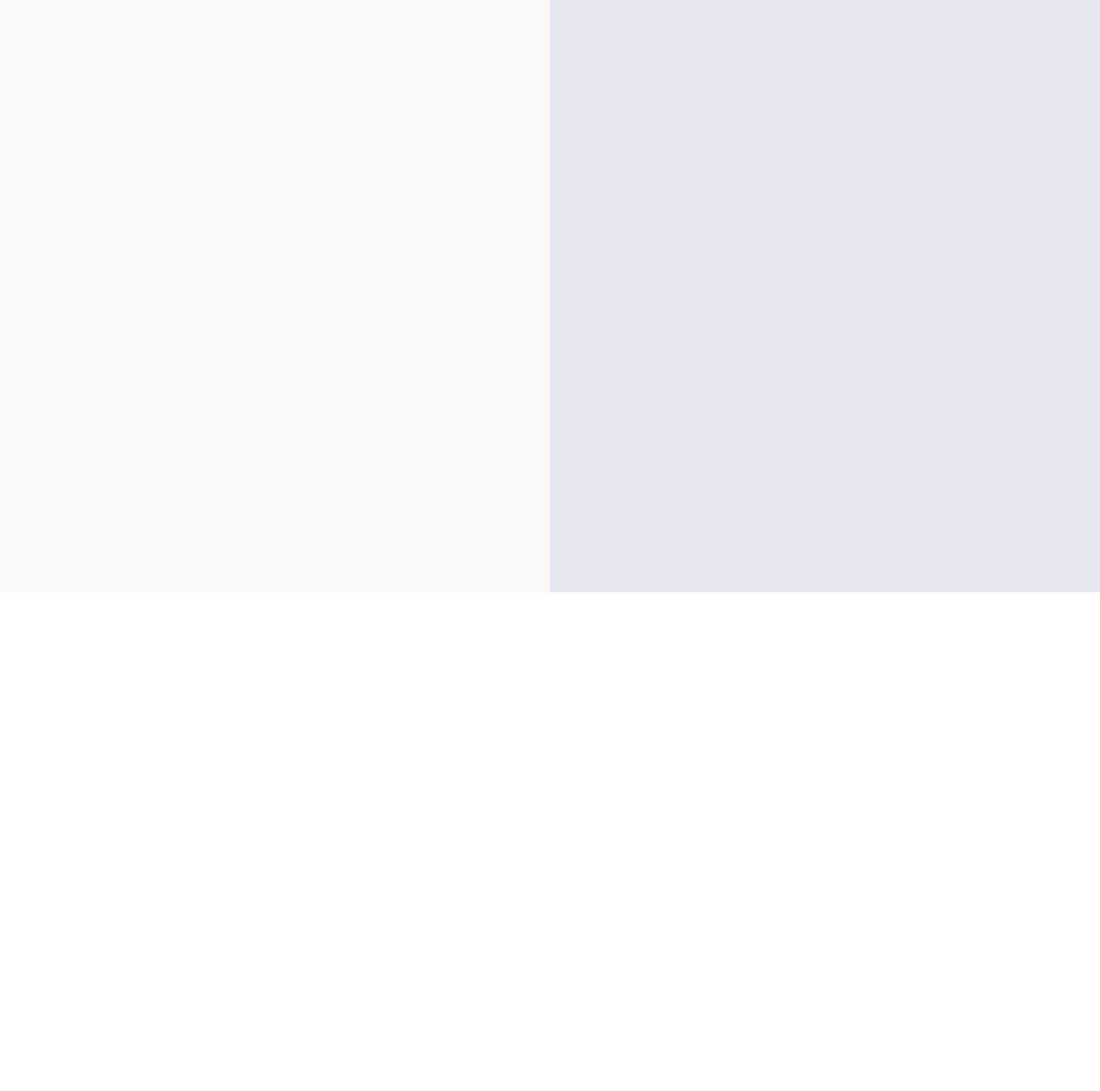
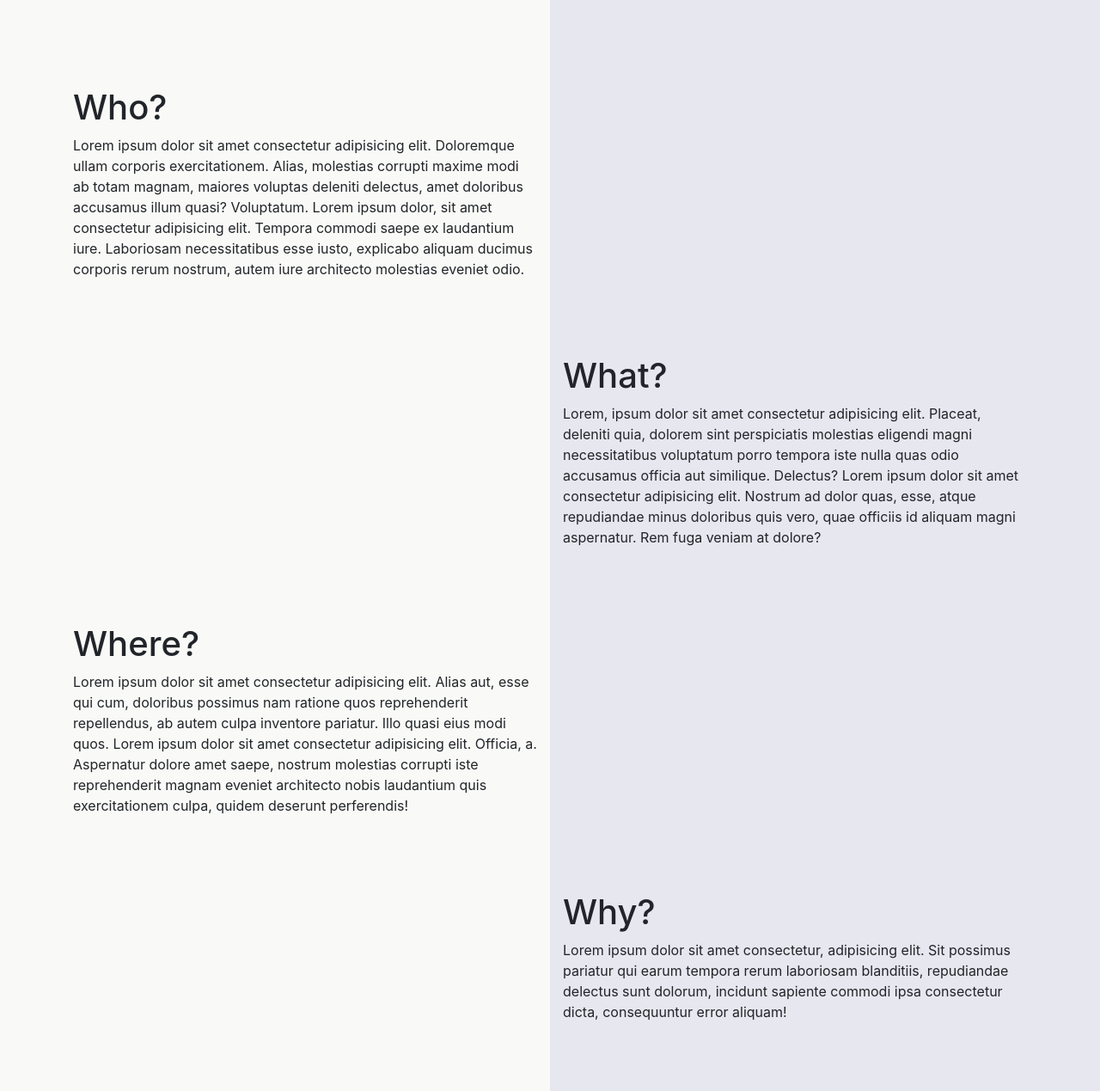
Before and after one commit to shelbyreins/updated-portfolio, a plain HTML site: page about.html in a window 1280 px wide. Shown: the part 111-1380 px from the top of the page at 86% size. Before the commit the page ends 800 px from the top, so only its background shows below. Drawn offline with nearby package versions, Linux system fonts and the light colour scheme.

Commit message:
add placeholders for set up

```diff
--- a/about.html
+++ b/about.html
@@ -18,7 +18,8 @@
 
 
     <nav class="navbar navbar-expand-lg navbar-light nav-link">
-            <a href="index.html"><img id="logo" src="images/logo1.png" alt="logo" ></a>        <button class="navbar-toggler" type="button" data-toggle="collapse" data-target="#navbarSupportedContent"
+        <a href="index.html"><img id="logo" src="images/logo1.png" alt="logo"></a> <button class="navbar-toggler"
+            type="button" data-toggle="collapse" data-target="#navbarSupportedContent"
             aria-controls="navbarSupportedContent" aria-expanded="false" aria-label="Toggle navigation">
             <span class="navbar-toggler-icon"></span>
         </button>
@@ -38,6 +39,45 @@
         </div>
     </nav>
 
+    <div class="container">
+        <div class="row pt-5 mt-5">
+            <div class="col-md-6 col-sm-12">
+                <h1>Who?</h1>
+                <p class="aboutMe">Lorem ipsum dolor sit amet consectetur adipisicing elit. Doloremque ullam corporis exercitationem. Alias, molestias corrupti maxime modi ab totam magnam, maiores voluptas deleniti delectus, amet doloribus accusamus illum quasi? Voluptatum. Lorem ipsum dolor, sit amet consectetur adipisicing elit. Tempora commodi saepe ex laudantium iure. Laboriosam necessitatibus esse iusto, explicabo aliquam ducimus corporis rerum nostrum, autem iure architecto molestias eveniet odio.</p>
+            </div>
+            <div class="col-md-6"></div>
+        </div>
+
+            <div class="row pt-4 mt-5">
+                <div class="col-md-6">
+                </div>
+                <div class="col-md-6 col-sm-12">
+                    <h1>What?</h1>
+                    <p class="aboutMe">Lorem, ipsum dolor sit amet consectetur adipisicing elit. Placeat, deleniti quia, dolorem sint perspiciatis molestias eligendi magni necessitatibus voluptatum porro tempora iste nulla quas odio accusamus officia aut similique. Delectus? Lorem ipsum dolor sit amet consectetur adipisicing elit. Nostrum ad dolor quas, esse, atque repudiandae minus doloribus quis vero, quae officiis id aliquam magni aspernatur. Rem fuga veniam at dolore?</p>
+                </div>
+            </div>
+
+        <div class="row pt-4 mt-5">
+            <div class="col-md-6 col-sm-12">
+                <h1>Where?</h1>
+                <p class="aboutMe">Lorem ipsum dolor sit amet consectetur adipisicing elit. Alias aut, esse qui cum, doloribus possimus nam ratione quos reprehenderit repellendus, ab autem culpa inventore pariatur. Illo quasi eius modi quos. Lorem ipsum dolor sit amet consectetur adipisicing elit. Officia, a. Aspernatur dolore amet saepe, nostrum molestias corrupti iste reprehenderit magnam eveniet architecto nobis laudantium quis exercitationem culpa, quidem deserunt perferendis!</p>
+
+            </div>
+            <div class="col-md-6"></div>
+        </div>
+
+        <div class="row pt-4 mt-5 pb-5 mb-5 ">
+            <div class="col-md-6"></div>
+            <div class="col-md-6 col-sm-12">
+                <h1>Why?</h1>
+                <p class="aboutMe">Lorem ipsum dolor sit amet consectetur, adipisicing elit. Sit possimus pariatur qui earum tempora rerum laboriosam blanditiis, repudiandae delectus sunt dolorum, incidunt sapiente commodi ipsa consectetur dicta, consequuntur error aliquam!</p>
+
+            </div>
+        </div>
+    </div>
+
+    </div>
+
 
     <script src="assets/javascript/javascript.js"></script>
     <script src="https://code.jquery.com/jquery-3.3.1.slim.min.js"
```
